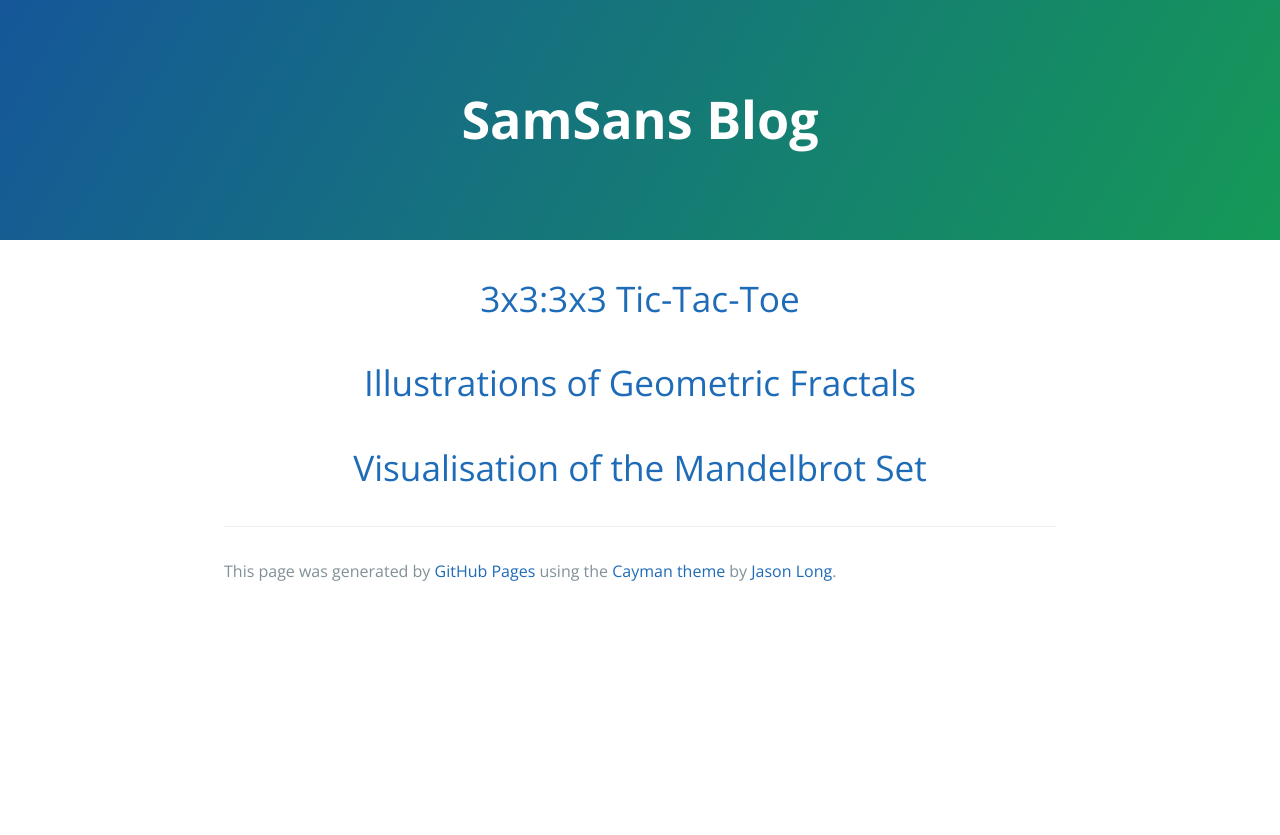
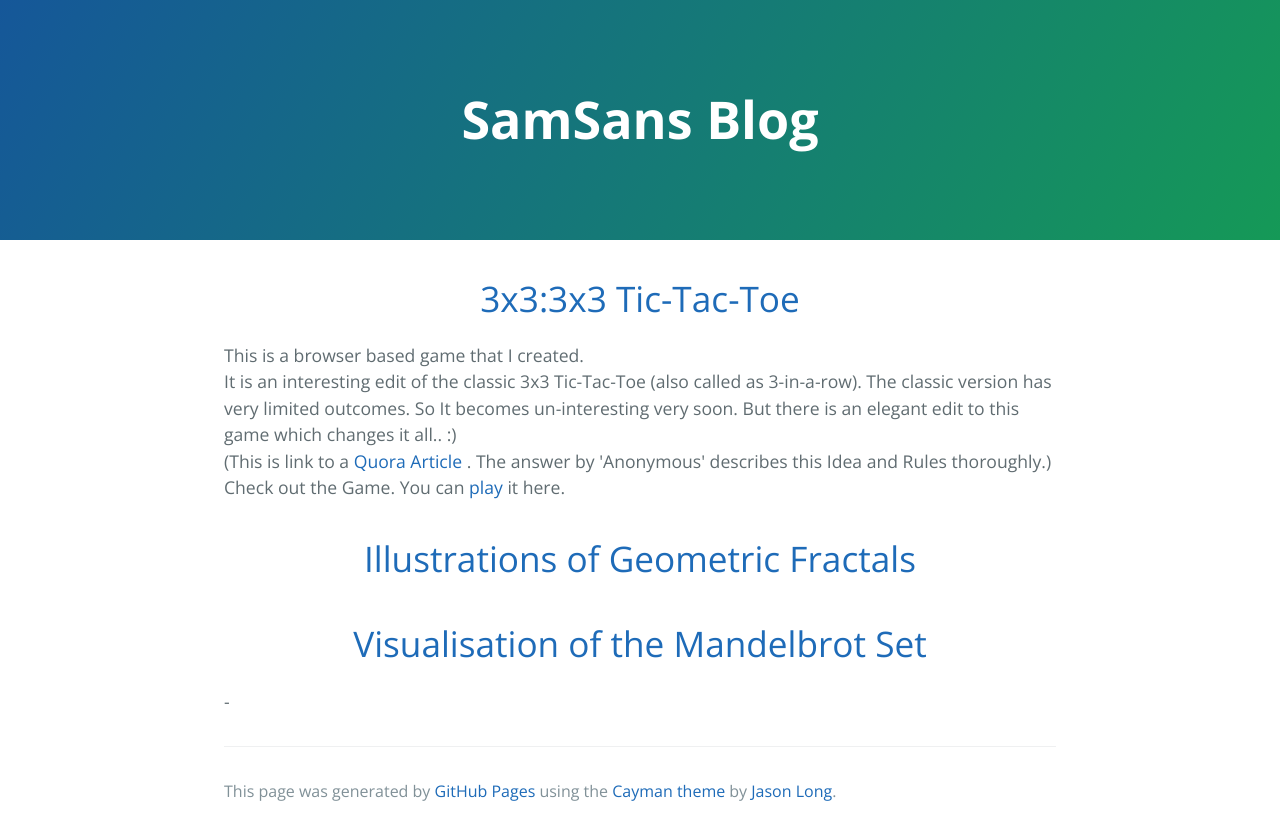
Before and after one commit to 141Sameer261093/141Sameer261093.github.io, a plain HTML site: page index.html in a window 1280 px wide. Before the commit the page ends 800 px from the top, so only its background shows below. Drawn offline with nearby package versions, Linux system fonts and the light colour scheme; a script that the page names is missing.

Commit message:
tic tac toe description

```diff
--- a/index.html
+++ b/index.html
@@ -30,10 +30,25 @@ h2 { text-align: center;}
     <section class="main-content">
 
       <h1>
-          <a href= "http://141sameer261093.github.io/SamSans-Tic-Tac-Toe/" target = "_blank">
+          <a href= "http://141sameer261093.github.io/3x3-3x3-Tic-Tac-Toe-JavaScript/" target = "_blank">
               3x3:3x3 Tic-Tac-Toe
           </a>
       </h1>
+      <p>
+          This is a browser based game that I created.<br>
+          It is an interesting edit of the classic 3x3 Tic-Tac-Toe (also called as 3-in-a-row). The classic version has very limited outcomes. So It becomes un-interesting very soon. But there is an elegant edit to this game which changes it all.. :) <br>
+          (This is link to a
+          <a href= "http://www.quora.com/Whats-the-best-hack-edit-to-make-the-boring-Tic-Tac-Toe-game-more-interesting" target = "_blank">
+              Quora Article
+          </a>
+          .
+          The answer by 'Anonymous' describes this Idea and Rules thoroughly.) <br>
+          Check out the Game. You can
+          <a href= "http://141sameer261093.github.io/SamSans-Tic-Tac-Toe/" target = "_blank">
+              play
+          </a>
+          it here.
+      </p>
 
       <h1>
           <a href= "http://141sameer261093.github.io/Geometric-Fractals-Illustrations/" target = "_blank">
@@ -46,6 +61,10 @@ h2 { text-align: center;}
               Visualisation of the Mandelbrot Set
           </a>
       </h1>
+
+      <p>
+          -
+      </p>
 
 
 <!-- Disqus Comments Section -->
```
